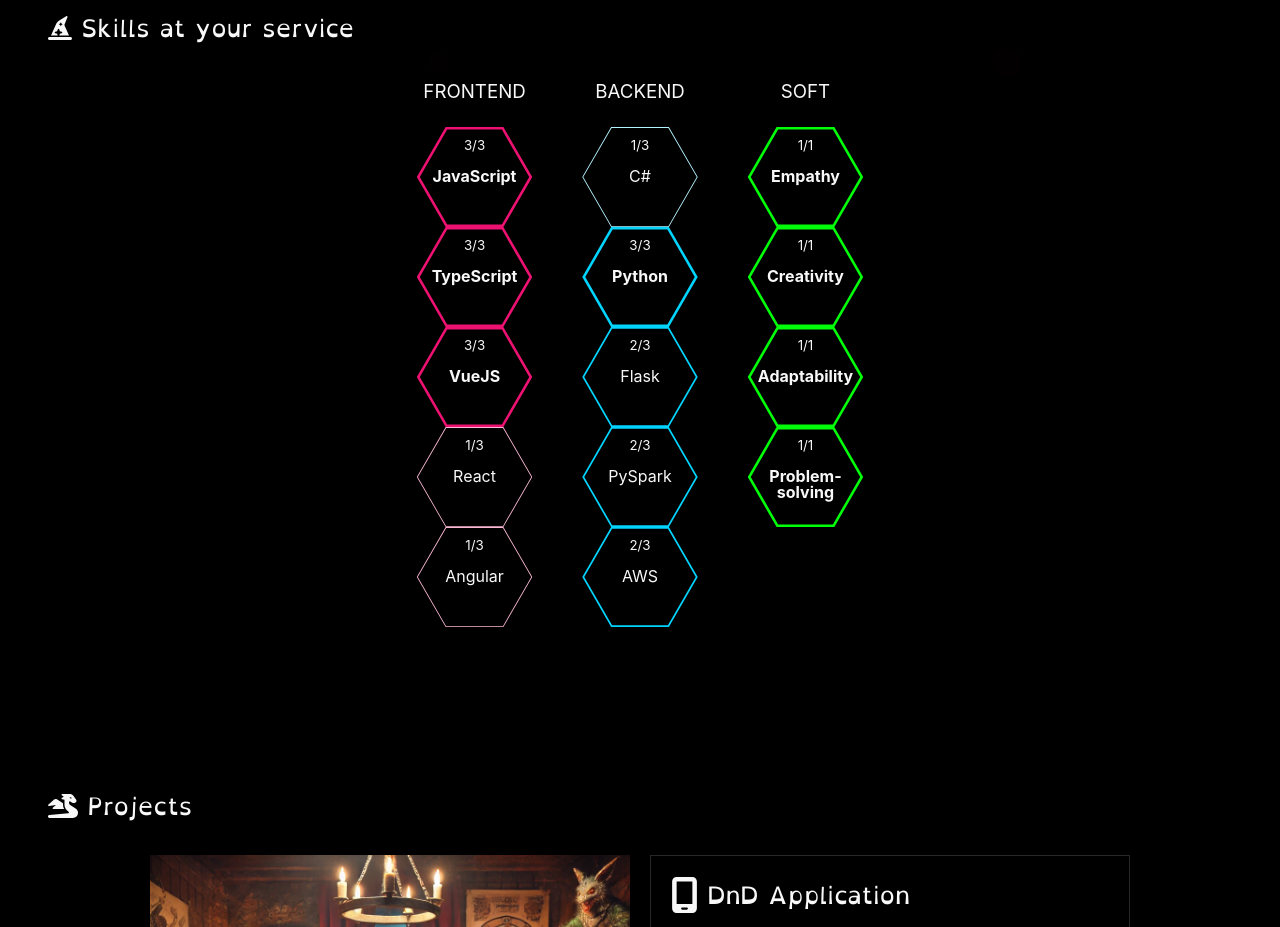
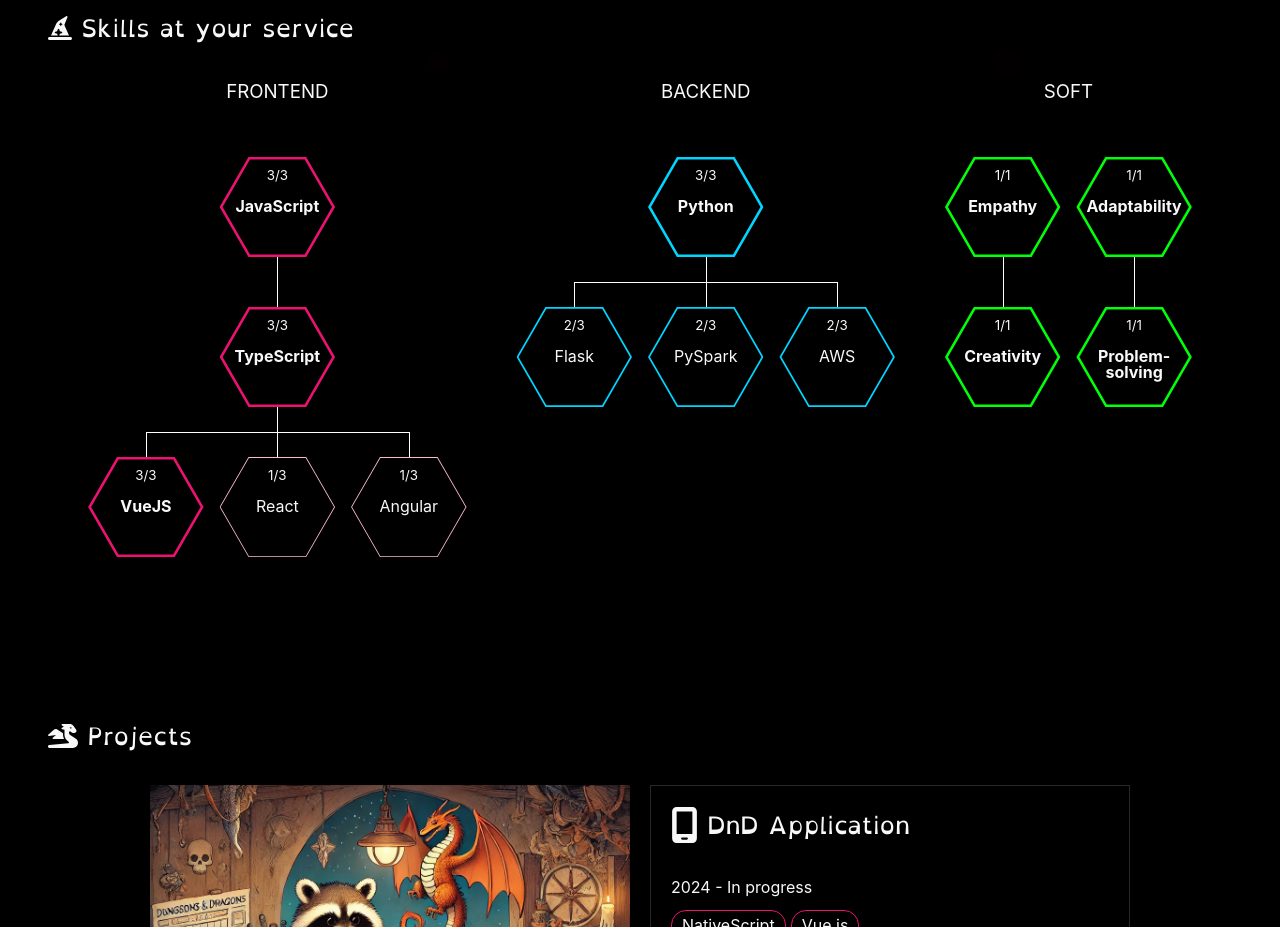
Before and after one commit to angele-henry-dev/LadyRaccoon, a Vue app: page / in a window 1280 px wide. Shown: the part 800-1727 px from the top of the page. Built offline with nearby package versions, Linux system fonts and the light colour scheme.

Commit message:
youhou finally

```diff
--- a/src/assets/models/skills.json
+++ b/src/assets/models/skills.json
@@ -39,12 +39,6 @@
   {
     "type": "backend",
     "skills": [
-      {
-        "title": "C#",
-        "levelAcquired": 1,
-        "levelTotal": 3,
-        "children": []
-      },
       {
         "title": "Python",
         "levelAcquired": 3,
--- a/src/components/SkillsTree.vue
+++ b/src/components/SkillsTree.vue
@@ -9,25 +9,18 @@ const props = defineProps(['skills'])
   <div class="skills-container">
     <div v-for="(item, i) in props.skills" :key="i" :class="`tree-container ${item.type}`">
       <h3>{{ item.type }}</h3>
-      <TreeLeave :skills="item.skills" />
+      <TreeLeave :skills="item.skills" :parent="true" />
     </div>
   </div>
 </template>
 
 <style scoped>
 .skills-container {
-  --gap: 50px;
   display: flex;
   flex-direction: row;
   flex-wrap: wrap;
   justify-content: center;
-  gap: var(--gap);
-
-  ul {
-    list-style-type: none;
-    padding: 0;
-    margin: 0;
-  }
+  gap: 50px;
 }
 .tree-container {
   min-width: fit-content;
--- a/src/components/TreeLeave.vue
+++ b/src/components/TreeLeave.vue
@@ -1,41 +1,45 @@
 <script setup lang="ts">
 // Props
-const props = defineProps(['skills'])
+const props = defineProps(['skills', 'parent'])
 </script>
 
 <template>
-  <ul class="level">
-    <li v-for="(skill, j) in props.skills" :key="j" class="element">
+  <ul v-if="props.skills.length > 0" class="level">
+    <li
+      v-for="(skill, j) in props.skills"
+      :key="j"
+      :class="`element
+        ${props.parent === false && props.skills.length > 1 && j < props.skills.length - 1 ? ' sisters' : ''}
+        ${props.parent === false ? ' before' : ''}
+        ${skill.children.length > 0 ? ' after' : ''}`"
+    >
       <div
-        :class="`hexagon ${skill.levelTotal - skill.levelAcquired === 0 ? 'master' : skill.levelTotal - skill.levelAcquired === 1 ? 'mid' : ''}`"
+        :class="`hexagon
+        ${skill.levelTotal - skill.levelAcquired === 0 ? ' master' : skill.levelTotal - skill.levelAcquired === 1 ? ' mid' : ''}`"
       ></div>
       <div class="text">
         <sub>{{ skill.levelAcquired }}/{{ skill.levelTotal }}</sub>
         <span>{{ skill.title }}</span>
       </div>
-      <TreeLeave v-if="skill.children" :skills="skill.children" />
+      <TreeLeave v-if="skill.children.length > 0" :skills="skill.children" :parent="false" />
     </li>
   </ul>
 </template>
 
 <style scoped>
-/* .tree {
-  display: flex;
-  flex-direction: column;
-  gap: 50px;
-} */
+ul {
+  list-style-type: none;
+  padding: 0;
+  margin-top: var(--gap);
+}
 
 .level {
-  /* display: flex;
+  --gap: 50px;
+  display: flex;
   flex-direction: row;
+  gap: 1rem;
+  align-items: start;
   justify-content: center;
-  gap: 1rem; */
-
-  ul {
-    list-style-type: none;
-    padding: 0;
-    margin: 0;
-  }
 }
 
 .element {
@@ -59,6 +63,7 @@ const props = defineProps(['skills'])
   font-weight: bold !important;
 }
 .hexagon {
+  margin: auto;
   --b: 1px; /* adjust to control the border  */
   height: 100px; /* adjust to control the size  */
   aspect-ratio: 1 / cos(30deg);
@@ -83,15 +88,6 @@ const props = defineProps(['skills'])
 .hexagon.mid {
   --b: 2px;
 }
-.hexagon::before {
-  content: '';
-  display: block;
-  position: absolute;
-  top: -5px;
-  left: -5px;
-  width: calc(100% + 10px);
-  height: calc(100% + 10px);
-}
 .frontend .hexagon {
   background: var(--vt-c-pink-light);
 }
@@ -114,17 +110,24 @@ const props = defineProps(['skills'])
   background: var(--vt-c-lime);
 }
 
-.needs::before,
-.needed::after {
+.before::before,
+.after::after {
+  content: '';
   display: block;
   position: absolute;
   left: 50%;
-  content: '';
+  height: calc(var(--gap) / 2);
   width: 1px;
-  height: calc(var(--gap) / 2);
-  border-right: 1px solid white;
+  border-left: 1px solid white;
 }
-.needs::before {
-  top: calc(0px - (var(--gap) / 2));
+.after::after {
+  top: 100px;
+}
+.before::before {
+  top: -25px;
+}
+.sisters::before {
+  width: calc(100% + 16px);
+  border-top: 1px solid white;
 }
 </style>
```
Also changed, not shown: src/assets/images/dnd.webp.
